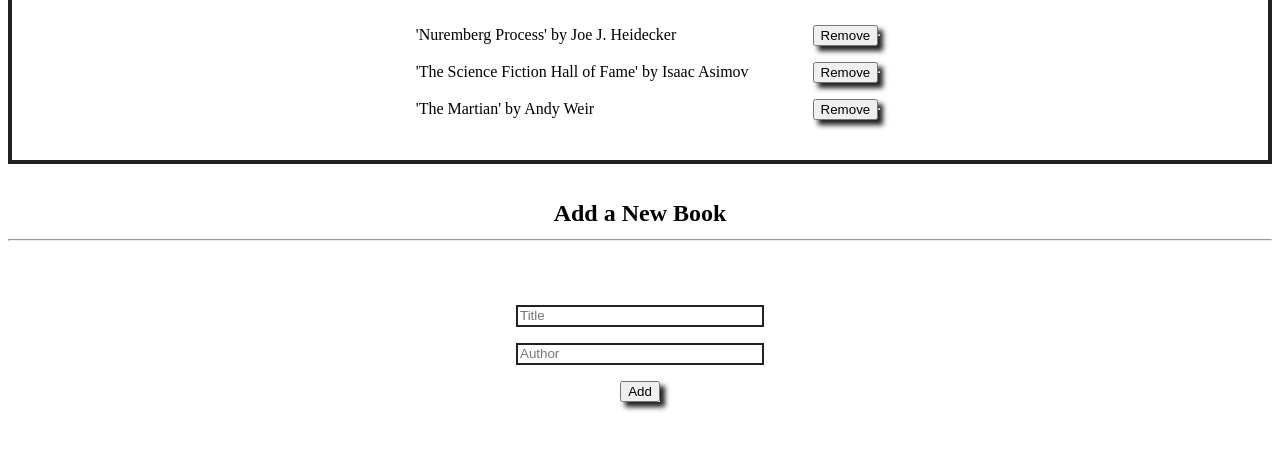
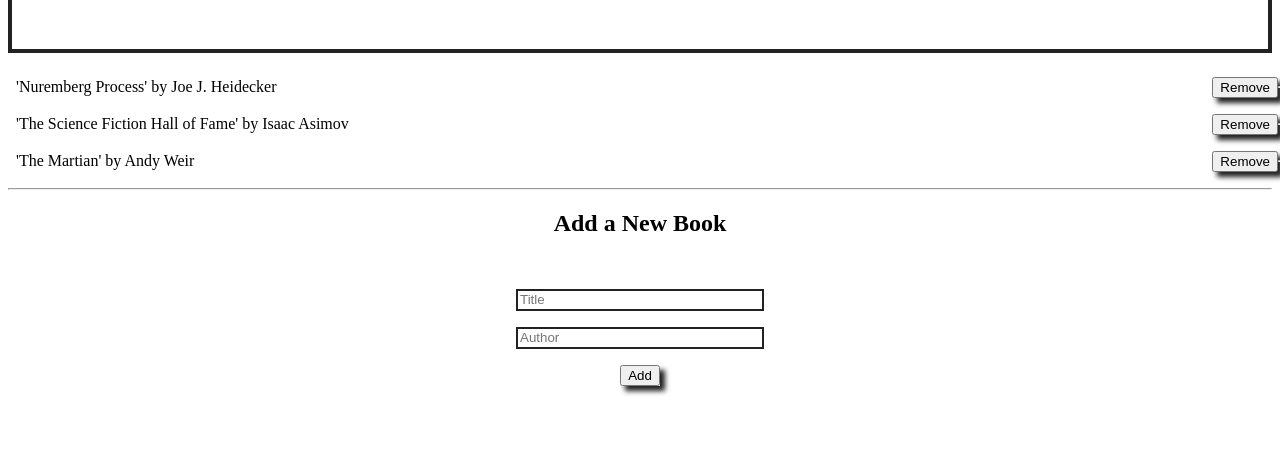
Before and after one commit to robinbenitezmora/Awesome_Books, a website: page index.html in a window 1280 px wide. Shown: the part 94-544 px from the top of the page. Drawn offline with Linux system fonts and the light colour scheme.

Commit message:
Add the proper html sintax for elements

```diff
--- a/index.html
+++ b/index.html
@@ -10,9 +10,12 @@
 <body>
   <header>
     <h2>All Awesome Books</h2>
+  </header>
+  <div class="unique">
     <section id="book_list"></section>
-  </header>
-  <h2>Add a New Book <hr></h2>
+    <hr class="divide">
+    <h2>Add a New Book </h2>
+  </div>
   <main>
     <form action="/" id="books__add">
       <label for="title">
@@ -26,6 +29,6 @@
       </label>
     </form>
   </main>
-  <script src="main.js"></script>
+  <script src="./main.js"></script>
 </body>
 </html>
```
